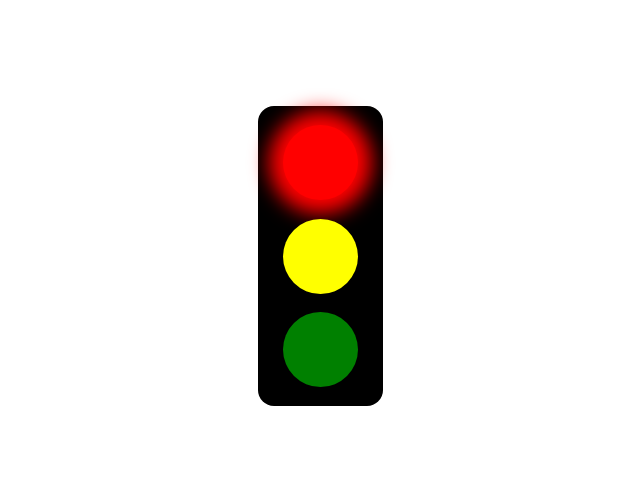
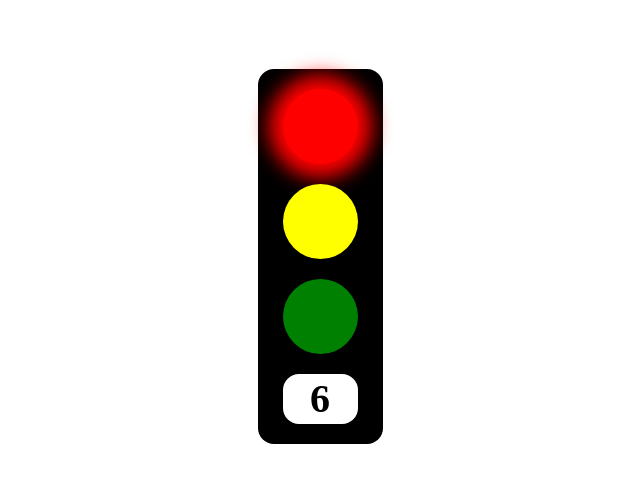
Before and after one commit to Orxan2/traffic-lights, a website: page index.html in a window 1280 px wide. Shown: the part 144-626 px from the top of the page, without its empty margins (320-960 px from the left). Drawn offline with Linux system fonts and the light colour scheme.

Commit message:
TaskIsReady

```diff
--- a/assets/js/main.js
+++ b/assets/js/main.js
@@ -1,7 +1,7 @@
 window.addEventListener('load', function(params) {
     let container = document.querySelector('.container');
     let colors = ['red', 'yellow', 'green'];
-
+    let time = 10;
 
 
     function CreateHtmlElements(params) {
@@ -21,61 +21,89 @@ window.addEventListener('load', function(params) {
             traffic.appendChild(traffic_light);
         }
 
-        // let timer = document.createElement('div');
-        // timer.classList.add("timer");
+        let timer = document.createElement('div');
+        timer.classList.add("timer");
+
+        let span = document.createElement('span');
+        // span.classList.add("timer");
+        timer.appendChild(span);
+
 
         container.appendChild(traffic);
+        traffic.appendChild(timer);
 
     }
-
-
-
-
     CreateHtmlElements();
 
     function TrafficLights() {
         let lights = this.document.querySelectorAll('.traffic__light');
 
-        function BrightRed() {
-            setTimeout(() => {
+
+        function BrightRed(second) {
+
+            setTimeout((second) => {
+                time = 10;
                 let color = lights[0].getAttribute('data-color');
                 lights[2].style.boxShadow = `none`;
                 lights[0].style.boxShadow = `0 0 20px 14px ${color}`;
-            }, 1000);
+
+            }, second);
         }
 
-        function BrightYellow() {
+        function BrightYellow(second) {
+
             setTimeout(() => {
+                time = 2;
                 let color = lights[1].getAttribute('data-color');
                 lights[0].style.boxShadow = `none`;
                 lights[1].style.boxShadow = `0 0 20px 14px ${color}`;
-            }, 10000);
+
+            }, second);
         }
 
 
-        function BrightGreen() {
+        function BrightGreen(second) {
+
             setTimeout(() => {
+
+                time = 15;
                 let color = lights[2].getAttribute('data-color');
                 lights[1].style.boxShadow = `none`;
                 lights[2].style.boxShadow = `0 0 20px 14px ${color}`;
-            }, 12000);
+
+            }, second);
         }
 
-        BrightRed();
-        BrightYellow();
-        BrightGreen();
+
+
+        BrightRed(0);
+        BrightYellow(11000);
+        BrightGreen(13000);
 
         setInterval(() => {
+            BrightRed(0);
+            BrightYellow(11000);
+            BrightGreen(13500);
+        }, 28000);
 
-            BrightRed();
-            BrightYellow();
-            BrightGreen();
 
-        }, 12000);
+
 
     }
 
     //Trafic Light Operation
     TrafficLights();
 
+
+    setInterval(() => {
+        let x = document.querySelector('span');
+
+        x.textContent = time;
+        time -= 1;
+
+
+
+    }, 1000);
+
+
 });
--- a/assets/scss/style.scss
+++ b/assets/scss/style.scss
@@ -2,12 +2,13 @@
 body {
     .container {
         display: flex;
+        flex-direction: column;
         justify-content: center;
         align-items: center;
         min-height: 100vh;
         .traffic {
             width: 125px;
-            height: 300px;
+            height: 375px;
             border-radius: 1rem;
             background-color: black;
             display: flex;
@@ -29,9 +30,18 @@ body {
                 }
             }
         }
-        // .timer {
-        //     width: 50px;
-        //     height: 50px;
-        // }
+        .timer {
+            width: 75px;
+            height: 50px;
+            border-radius: 1rem;
+            background-color: white;
+            display: flex;
+            align-items: center;
+            justify-content: center;
+            span {
+                font-size: 40px;
+                font-weight: bolder;
+            }
+        }
     }
 }
```
Also changed, not shown: package.json (added, +25 -0 lines), assets/css/style.css, assets/css/style.min.css (deleted), assets/js/r.txt (deleted), 3 other files.
